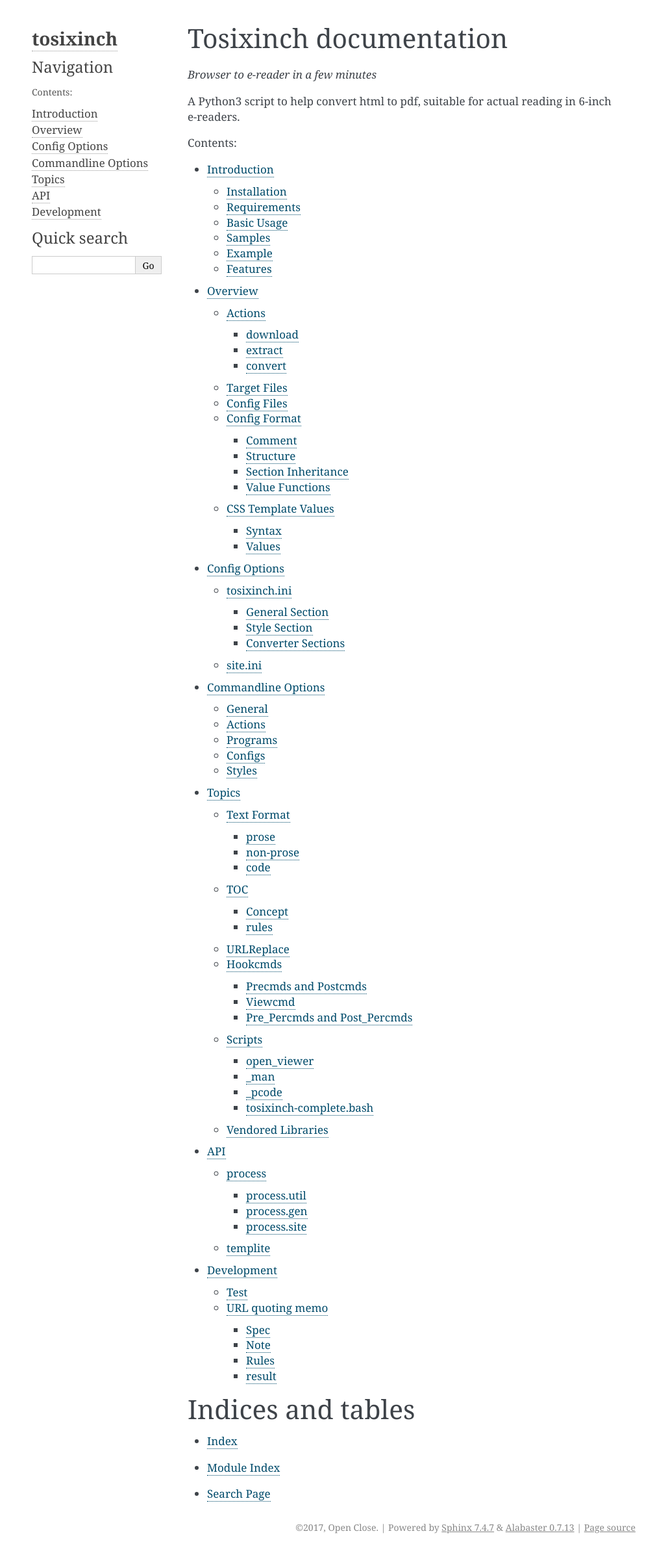
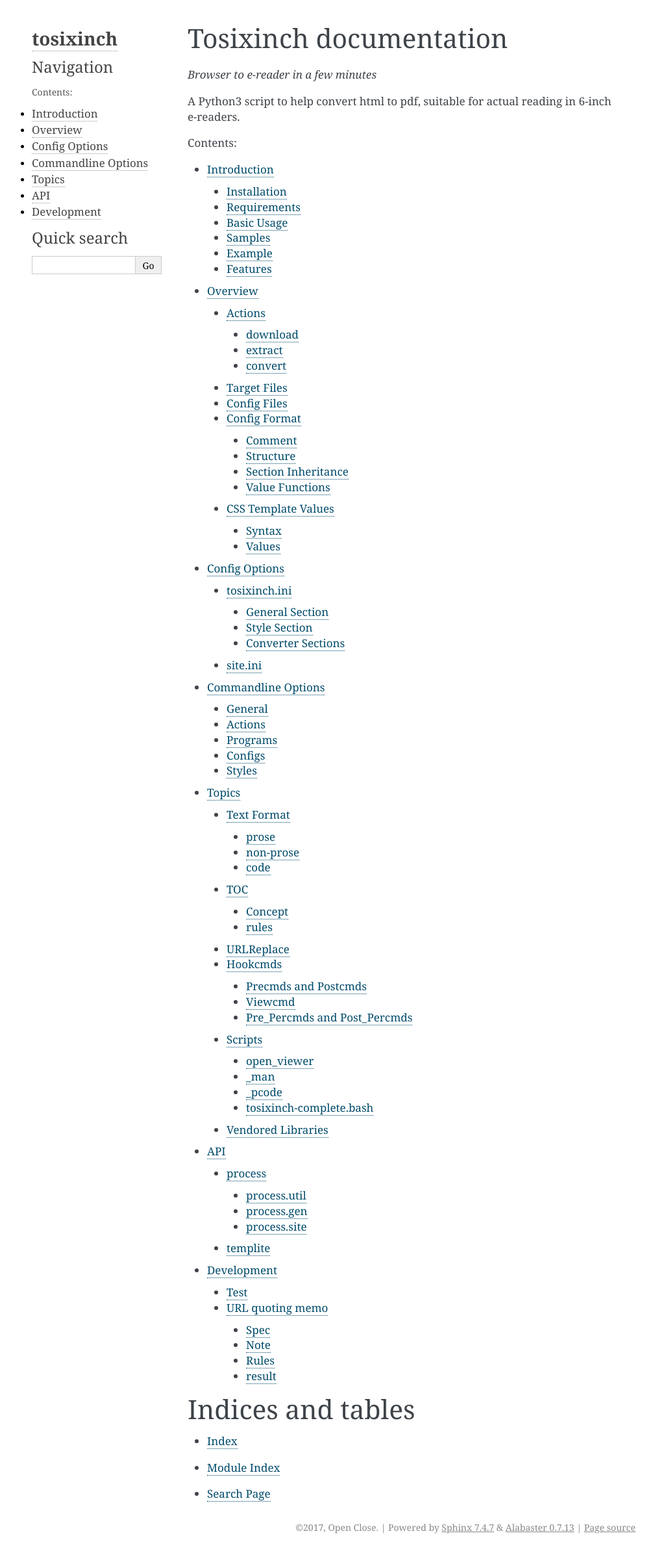
Before and after one commit to openandclose/tosixinch, a Sphinx documentation site: the page built from docs/index.rst, in a window 1280 px wide. Shown: the whole page at 65% size, without its empty margins (131-1140 px from the left). Built offline with Sphinx 7.4.7, drawn with Linux system fonts in a browser that asks for light colours.

Commit message:
Document css list (all to disc)

```diff
--- a/docs/_static/custom.css
+++ b/docs/_static/custom.css
@@ -15,6 +15,10 @@
   font-family: inherit;
 }
 
+ul li {
+  list-style-type: disc;
+}
+
 li > p:last-child {
   margin-bottom: 1em;
 }
```
